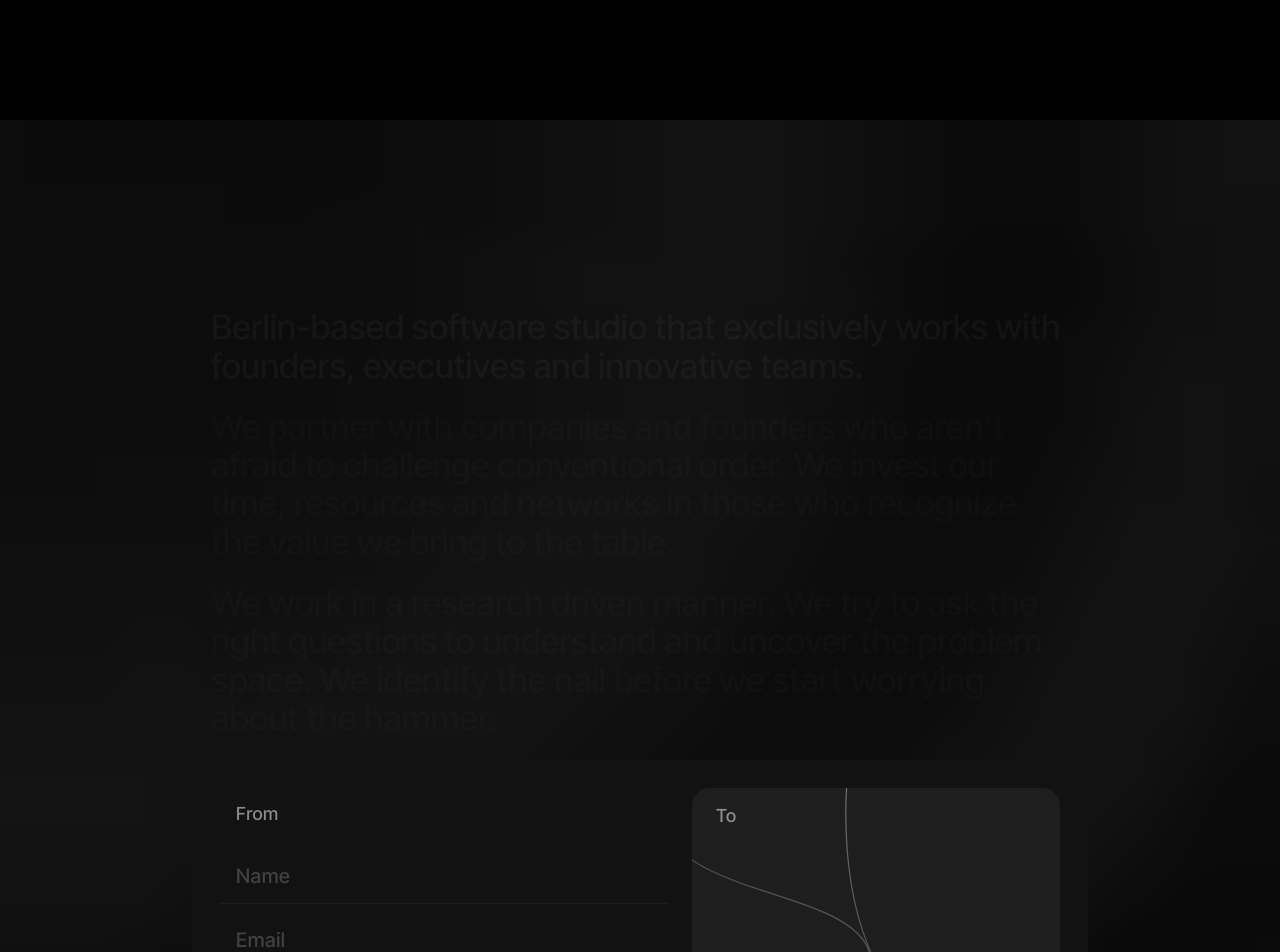
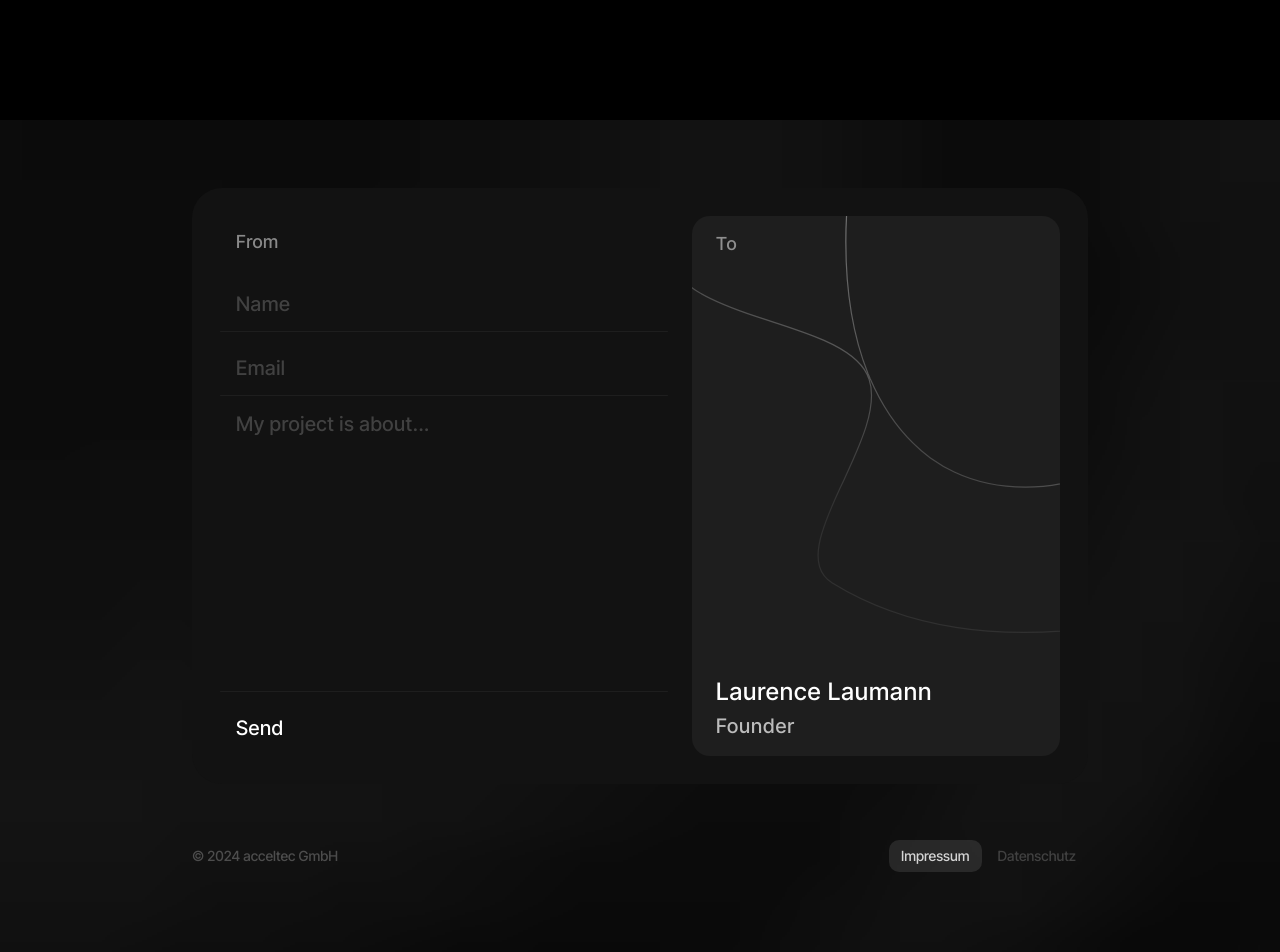
Before and after one commit to jakubziemba/acceltec, a Next.js app: page / in a window 1280 px wide. Shown: the part 680-1632 px from the top of the page. Built offline with nearby package versions, Linux system fonts and the light colour scheme.

Commit message:
(fix) button to form transition

```diff
--- a/app/(legal-pages)/layout.tsx
+++ b/app/(legal-pages)/layout.tsx
@@ -1,8 +1,9 @@
 import ButtonHome from "../_components/button-home";
+import Footer from "../_components/footer/footer";
 
 export default function Layout({ children }: { children: React.ReactNode }) {
   return (
-    <>
+    <main className="container flex min-h-[calc(100vh-80px)] w-screen flex-col items-center">
       <nav className="fixed top-10 z-10 flex w-full justify-center lg:top-20">
         <ButtonHome>Home</ButtonHome>
       </nav>
@@ -11,6 +12,7 @@ export default function Layout({ children }: { children: React.ReactNode }) {
           {children}
         </div>
       </section>
-    </>
+      <Footer />
+    </main>
   );
 }
--- a/app/_components/canvas-animation.tsx
+++ b/app/_components/canvas-animation.tsx
@@ -6,10 +6,10 @@ import { motion, useInView } from "framer-motion";
 const CanvasAnimation: React.FC = () => {
   const canvasRef = useRef<HTMLCanvasElement>(null);
   const isInView = useInView(canvasRef, {
-    amount: 0.5,
+    amount: 0.7,
   });
 
-  console.log(isInView);
+  // console.log(isInView);
 
   useEffect(() => {
     const canvas = canvasRef.current;
@@ -130,7 +130,7 @@ const CanvasAnimation: React.FC = () => {
       }}
       width={32}
       height={32}
-      className="absolute left-0 top-0 -z-50 w-full"
+      className="absolute left-0 top-0 -z-50 w-screen"
     />
   );
 };
--- a/app/_components/footer/footer.tsx
+++ b/app/_components/footer/footer.tsx
@@ -3,7 +3,7 @@ import FooterTabs from "./tabs";
 export default function Footer() {
   return (
     <footer className="relative z-10 mx-auto flex w-full max-w-4xl flex-col items-center justify-between gap-4 py-6 leading-8 lg:flex-row">
-      <p className="text-white/25">© 2024 acceltec GmbH</p>
+      <p className="text-sm text-white/25">© 2024 acceltec GmbH</p>
       <FooterTabs />
     </footer>
   );
--- a/app/_components/form/form.tsx
+++ b/app/_components/form/form.tsx
@@ -8,6 +8,7 @@ import { AnimatePresence, MotionConfig, motion } from "framer-motion";
 import LogoCardSVG from "./logo-card";
 import CheckIcon from "./check-icon";
 import { tw } from "@/utils/tailwind";
+import Footer from "../footer/footer";
 
 const formSchema = z.object({
   name: z.string().min(2, {
@@ -45,21 +46,10 @@ const Form = (
   }
 
   return (
+    <div className="w-full self-center">
       <motion.form
         ref={ref}
         id={id}
-      initial={{ opacity: 0, visibility: "hidden" }}
-      animate={{
-        opacity: showForm ? 1 : 0,
-        visibility: showForm ? "visible" : "hidden",
-      }}
-      transition={{
-        duration: 0.3,
-        bounce: 0,
-        opacity: { type: "linear", duration: 0.2 },
-      }}
-      layout
-      layoutId="form-button"
         className="mx-auto w-full max-w-4xl origin-bottom -scroll-mt-10"
         onSubmit={handleSubmit(onSubmit)}
       >
@@ -73,9 +63,12 @@ const Form = (
             }}
           >
             <motion.div
-            // initial={{ opacity: 0 }}
-            // animate={{ opacity: 1 }}
-            exit={{ opacity: 0 }}
+              initial={{ opacity: showForm ? 1 : 0 }}
+              animate={{ opacity: showForm ? 1 : 0 }}
+              transition={{
+                duration: showForm ? 0.2 : 0.15,
+                delay: showForm ? 0.2 : 0,
+              }}
               className="lg:flex-2 flex flex-col gap-2 text-base leading-10 tracking-wide lg:w-full lg:max-w-md lg:text-xl"
             >
               <label
@@ -101,7 +94,6 @@ const Form = (
                   )}
                 />
               </div>
-
               <div className="group/email relative flex flex-col gap-2">
                 <input
                   id="email"
@@ -119,7 +111,6 @@ const Form = (
                   )}
                 />
               </div>
-
               <div className="group/content relative flex flex-col gap-2">
                 <textarea
                   id="content"
@@ -175,9 +166,12 @@ const Form = (
               </div>
             </motion.div>
             <motion.div
-            // initial={{ opacity: 0 }}
-            // animate={{ opacity: 1 }}
-            exit={{ opacity: 0 }}
+              initial={{ opacity: showForm ? 1 : 0 }}
+              animate={{ opacity: showForm ? 1 : 0 }}
+              transition={{
+                duration: showForm ? 0.2 : 0.15,
+                delay: showForm ? 0.2 : 0,
+              }}
               className="relative isolate w-full overflow-hidden rounded-[18px] bg-white/5 lg:flex-1"
             >
               <div className="flex h-auto min-h-48 w-full flex-col justify-between px-6 pb-4 pt-2 tracking-wide lg:absolute lg:inset-0">
@@ -192,6 +186,7 @@ const Form = (
           </MotionConfig>
         </div>
       </motion.form>
+    </div>
   );
 };
 
--- a/app/_components/form/section.tsx
+++ b/app/_components/form/section.tsx
@@ -7,16 +7,24 @@ import { tw } from "@/utils/tailwind";
 import AnimatedText from "../animated-text";
 import Button from "./button";
 import CanvasAnimation from "../canvas-animation";
+import Footer from "../footer/footer";
 
 export default function FormSection() {
   const containerRef = useRef<null | HTMLDivElement>(null);
+  const sectionRef = useRef<null | HTMLDivElement>(null);
   const formRef = useRef<null | HTMLFormElement>(null);
   const [showForm, setShowForm] = useState(false);
+  const [shouldButtonScale, setShouldButtonScale] = useState(false);
   const [shouldScroll, setShouldScroll] = useState(false);
+  const [lockBodyScroll, setLockBodyScroll] = useState(false);
 
   const { scrollYProgress } = useScroll({
     target: containerRef,
     offset: ["0% end", "end end"],
+  });
+
+  const { scrollYProgress: scrollYProgressSection } = useScroll({
+    target: sectionRef,
   });
 
   function handleButtonClick() {
@@ -24,16 +32,28 @@ export default function FormSection() {
     setShouldScroll(true);
   }
 
+  useMotionValueEvent(scrollYProgressSection, "change", (value) => {
+    if (value > 0.35) {
+      setShouldButtonScale(true);
+    }
+
+    if (value < 0.35) {
+      setShouldButtonScale(false);
+    }
+  });
+
   useMotionValueEvent(scrollYProgress, "change", (value) => {
-    if (value > 0.9) {
+    if (value > 0.99 && !shouldScroll) {
       setShowForm(true);
       setShouldScroll(false);
+      setLockBodyScroll(true);
     }
 
     if (shouldScroll) return;
 
-    if (value < 0.9) {
+    if (value < 0.99) {
       setShowForm(false);
+      setLockBodyScroll(false);
     }
   });
 
@@ -41,25 +61,52 @@ export default function FormSection() {
     if (!shouldScroll || !formRef.current) return;
 
     formRef.current?.scrollIntoView({
-      block: "end",
+      block: "start",
     });
   }, [shouldScroll]);
 
+  // useEffect(() => {
+  //   if (!lockBodyScroll) return;
+
+  //   if (showForm) {
+  //     document.body.style.overflow = "clip";
+  //   } else {
+  //     document.body.style.overflow = "auto";
+  //   }
+
+  //   function checkScrollUp(event: any) {
+  //     if (event.wheelDeltaY > 15) {
+  //       setShowForm(false);
+  //     }
+  //   }
+
+  //   window.addEventListener("wheel", checkScrollUp);
+
+  //   return () => {
+  //     document.body.style.overflow = "auto";
+  //     window.removeEventListener("wheel", checkScrollUp);
+  //   };
+  // }, [lockBodyScroll, showForm]);
+
   return (
-    <div ref={containerRef} className="relative h-auto w-screen">
-      <section className="relative mt-[100vh] w-full [perspective:45px]">
+    <div ref={containerRef} className="relative w-screen overflow-clip">
+      <section
+        ref={sectionRef}
+        className="relative mt-[100dvh] h-[150vh] w-full [perspective:45px]"
+      >
+        <div className="sticky top-0 mx-auto flex h-screen w-full max-w-xl origin-center flex-col items-center justify-center text-balance px-6 text-2xl leading-6 [perspective:45px] xs:[text-wrap:initial] lg:max-w-4xl lg:px-0 lg:pt-0 lg:text-4xl lg:leading-10">
           <motion.div
-          initial={{ opacity: 1, translateZ: "0px", y: 0 }}
+            initial={{ y: "0%", translateZ: "0px", opacity: 1 }}
             animate={{
-            opacity: showForm ? 0.05 : 1,
-            translateZ: showForm ? "-2px" : "0px",
-            y: showForm ? 20 : 0,
+              opacity: showForm ? 0 : 1,
+              y: showForm ? "-25%" : shouldButtonScale ? "-10%" : "0%",
+              translateZ: showForm ? "-15px" : "0px",
             }}
             transition={{
-            duration: 0.25,
-            opacity: { type: "linear", duration: 0.2 },
+              y: { duration: 0.25, stiffness: 200, damping: 28 },
+              opacity: { type: "tween", duration: 0.15 },
             }}
-          className="sticky top-0 z-10 mx-auto flex w-full max-w-xl -translate-y-1/2 flex-col items-center justify-center space-y-8 text-balance px-6 text-2xl leading-6 [perspective:1000px] supports-[height:100dvh]:h-dvh xs:[text-wrap:initial] lg:max-w-4xl lg:space-y-6 lg:px-0 lg:pt-0 lg:text-4xl lg:leading-10"
+            className="relative flex h-screen flex-col items-center justify-center space-y-8"
           >
             <AnimatedText el="h2" className="origin-bottom text-white/80">
               Berlin-based software studio that exclusively works with founders,
@@ -75,35 +122,106 @@ export default function FormSection() {
               questions to understand and uncover the problem space. We identify
               the nail before we start worrying about the hammer.
             </AnimatedText>
+          </motion.div>
           <motion.div
-            initial={{ opacity: 0 }}
-            whileInView={{ opacity: 1 }}
-            viewport={{ margin: "-10%", once: true }}
-            className="flex w-full justify-center pt-8 [perspective:30px]"
+            initial={{ y: shouldButtonScale ? -40 : 0 }}
+            animate={{
+              y:
+                shouldButtonScale && !showForm
+                  ? -40
+                  : shouldButtonScale && showForm
+                    ? 0
+                    : 0,
+            }}
+            transition={{
+              y: { duration: 0.25, stiffness: 200, damping: 28 },
+            }}
+            className={tw("relative flex h-14 w-full justify-center")}
           >
-            {!showForm && (
-              <Button showForm={showForm} handleButtonClick={handleButtonClick}>
+            <motion.div
+              initial={{
+                opacity: showForm ? 0 : 1,
+                filter: showForm ? "blur(4px)" : "blur(0px)",
+                scale: showForm ? 1.8 : 1,
+              }}
+              animate={{
+                opacity: showForm ? 0 : 1,
+                filter: showForm ? "blur(4px)" : "blur(0px)",
+                scale: showForm ? 1.8 : 1,
+              }}
+              transition={{
+                type: "spring",
+                bounce: 0,
+                duration: 0.3,
+                opacity: {
+                  type: "tween",
+                  duration: showForm ? 0.2 : 0.15,
+                  delay: showForm ? 0.03 : 0.08,
+                },
+              }}
+              className="absolute -top-20 left-0 flex w-full origin-bottom flex-col [perspective:100px]"
+            >
+              <Button
+                showForm={showForm}
+                shouldScale={shouldButtonScale}
+                handleButtonClick={handleButtonClick}
+              >
                 Pitch your project
               </Button>
+            </motion.div>
+            <motion.div
+              initial={{
+                opacity: showForm ? 1 : 0.4,
+                scale: showForm ? 1 : 0,
+                filter: showForm ? "blur(0px)" : "blur(4px)",
+                y: shouldButtonScale ? -40 : 0,
+              }}
+              animate={{
+                opacity: showForm ? 1 : 0.4,
+                scale: showForm ? 1 : 0,
+                filter: showForm ? "blur(0px)" : "blur(4px)",
+                y:
+                  shouldButtonScale && !showForm
+                    ? -40
+                    : shouldButtonScale && showForm
+                      ? 0
+                      : 0,
+              }}
+              transition={{
+                type: "spring",
+                bounce: 0,
+                duration: showForm ? 0.2 : 0.2,
+                y: { duration: 0.25 },
+                scale: { duration: showForm ? 0.3 : 0.2 },
+                opacity: {
+                  type: "tween",
+                  duration: showForm ? 0.12 : 0.15,
+                  delay: showForm ? 0.08 : 0.12,
+                },
+              }}
+              className={tw(
+                "relative bottom-6 flex w-screen origin-top snap-y snap-mandatory snap-center flex-col items-center justify-end gap-8",
               )}
+            >
+              <Form ref={formRef} showForm={showForm} />
+              <motion.div
+                initial={{ opacity: 0, y: "50%" }}
+                animate={{
+                  opacity: showForm ? 1 : 0,
+                  y: showForm ? "0%" : "50%",
+                }}
+                transition={{
+                  type: "tween",
+                  duration: 0.15,
+                  delay: showForm ? 0.23 : 0,
+                }}
+                className="w-full"
+              >
+                <Footer />
               </motion.div>
             </motion.div>
-        <motion.div
-          key="pitch"
-          initial={{ position: "static" }}
-          animate={{
-            position: showForm ? "sticky" : "static",
-            y: showForm ? -160 : 0,
-          }}
-          exit={{ opacity: 0 }}
-          className="relative z-20 flex h-[476px] w-full flex-col items-center px-4 lg:px-0"
-        >
-          {showForm && (
-            <div className="sticky bottom-0 w-full">
-              <Form ref={formRef} showForm={showForm} />
+          </motion.div>
         </div>
-          )}
-        </motion.div>
         <CanvasAnimation />
       </section>
     </div>
--- a/app/layout.tsx
+++ b/app/layout.tsx
@@ -27,7 +27,7 @@ export default function RootLayout({
         )}
       >
         {children}
-        <Footer />
+        {/* <Footer /> */}
       </body>
     </html>
   );
```
Also changed, not shown: app/_components/form/button.tsx (+17 -21 lines). Lines whose indentation alone changed are shown as unchanged.
